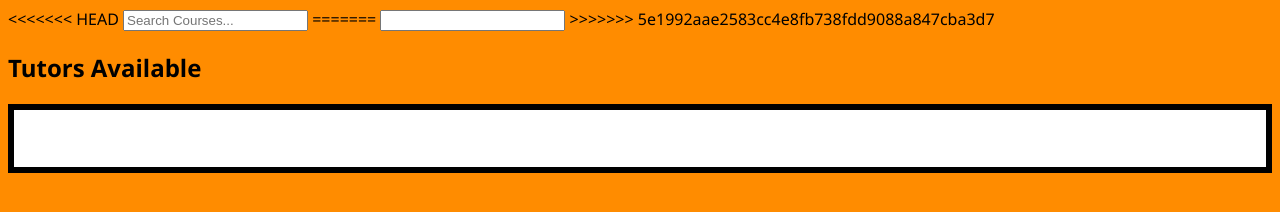
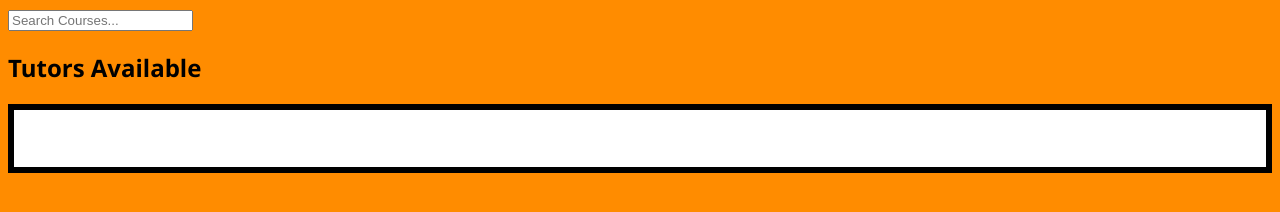
Before and after one commit to lr98769/testing, a plain HTML site: page findATutor.html in a window 1280 px wide. Drawn offline with Linux system fonts and the light colour scheme; no server answers.

Commit message:
search bar

```diff
--- a/findATutor.html
+++ b/findATutor.html
@@ -8,11 +8,7 @@
     <link rel="stylesheet" href="tut.css">
 </head>
 <body>
-<<<<<<< HEAD
     <input type = "text" id = "filterInput" placeholder = "Search Courses..."/>
-=======
-    <input class = "teach"/>
->>>>>>> 5e1992aae2583cc4e8fb738fdd9088a847cba3d7
     <h2 class="tutorsAvailable">Tutors Available</h2>
     <div class="wrapper">
         <div id="tutor-list"></div>
```
